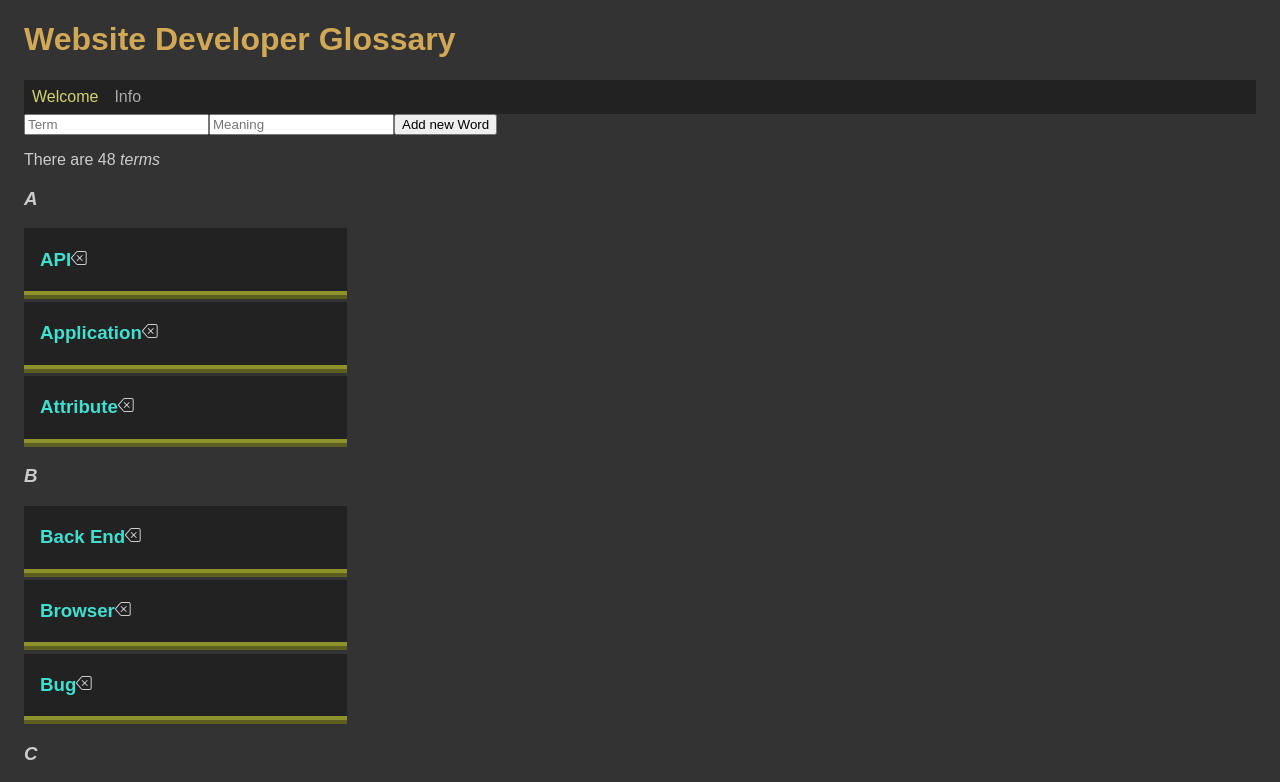
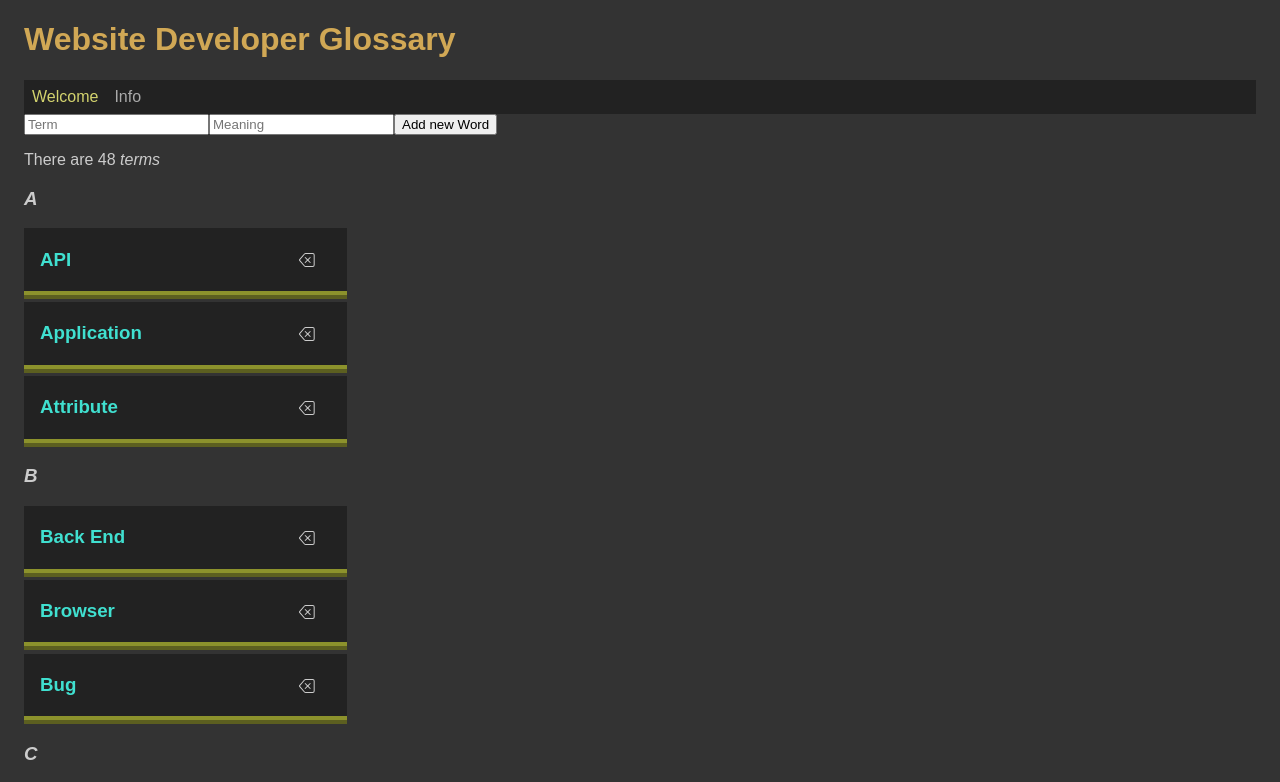
Before and after one commit to marceljaworski/glossary, a React (Vite) app: page /welcome in a window 1280 px wide. Shown: the top 782 px of the page. Built offline with nearby package versions, Linux system fonts and the light colour scheme.

Commit message:
style for delete element

```diff
--- a/src/App.scss
+++ b/src/App.scss
@@ -34,6 +34,7 @@ body {
 		padding: .1rem;
 		border-bottom: .5rem ridge rgba(211, 220, 50, .6);
 		margin-bottom: .2rem;
+		position: relative;
 
 		h3 {
 			color: turquoise;
@@ -44,6 +45,11 @@ body {
 				font-weight: bolder;
 			}
 
+		}
+		.delete {
+			position: absolute;
+			right: 2rem;
+			top: 1.5rem
 		}
 		.textContainer {
 			background-color: #333;
--- a/src/pages/PageWelcome.tsx
+++ b/src/pages/PageWelcome.tsx
@@ -80,14 +80,14 @@ export const PageWelcome = () => {
 						{letterList(letter).map( (el: ITerm,) =>
 							<div className= "card" key={el.id}>
 
-							<h3 onClick={() => handleFlashcard(el)}>{el.term}</h3><BsBackspace onClick={() => handleDelete(el)} />
+								<h3 onClick={() => handleFlashcard(el)}>{el.term}</h3><BsBackspace className= "delete" onClick={() => handleDelete(el)} />
 								{el.isOpen && (
 									<div className="textContainer">
 
 										<p>{el.meaning}</p>
 									</div>
 								)}
-						</div>
+							</div>
 						)}
 
 					</div>
```
